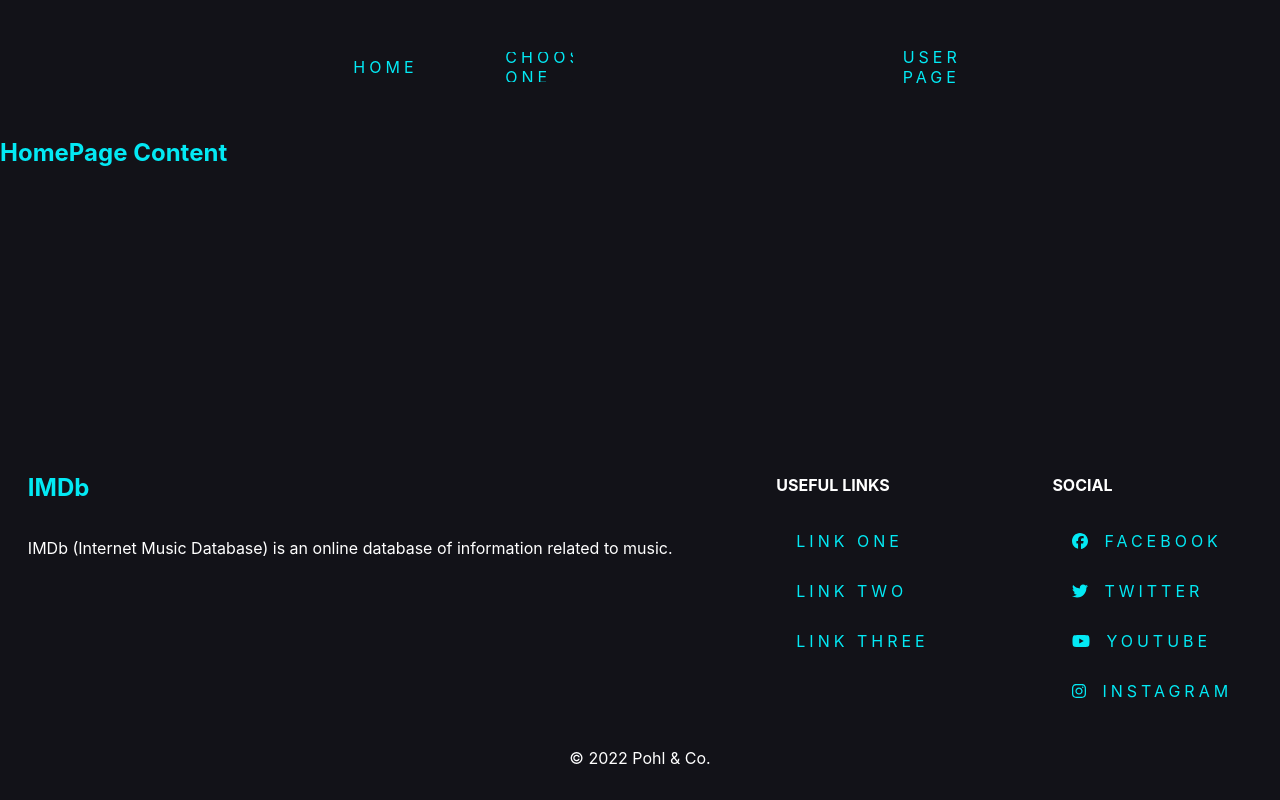
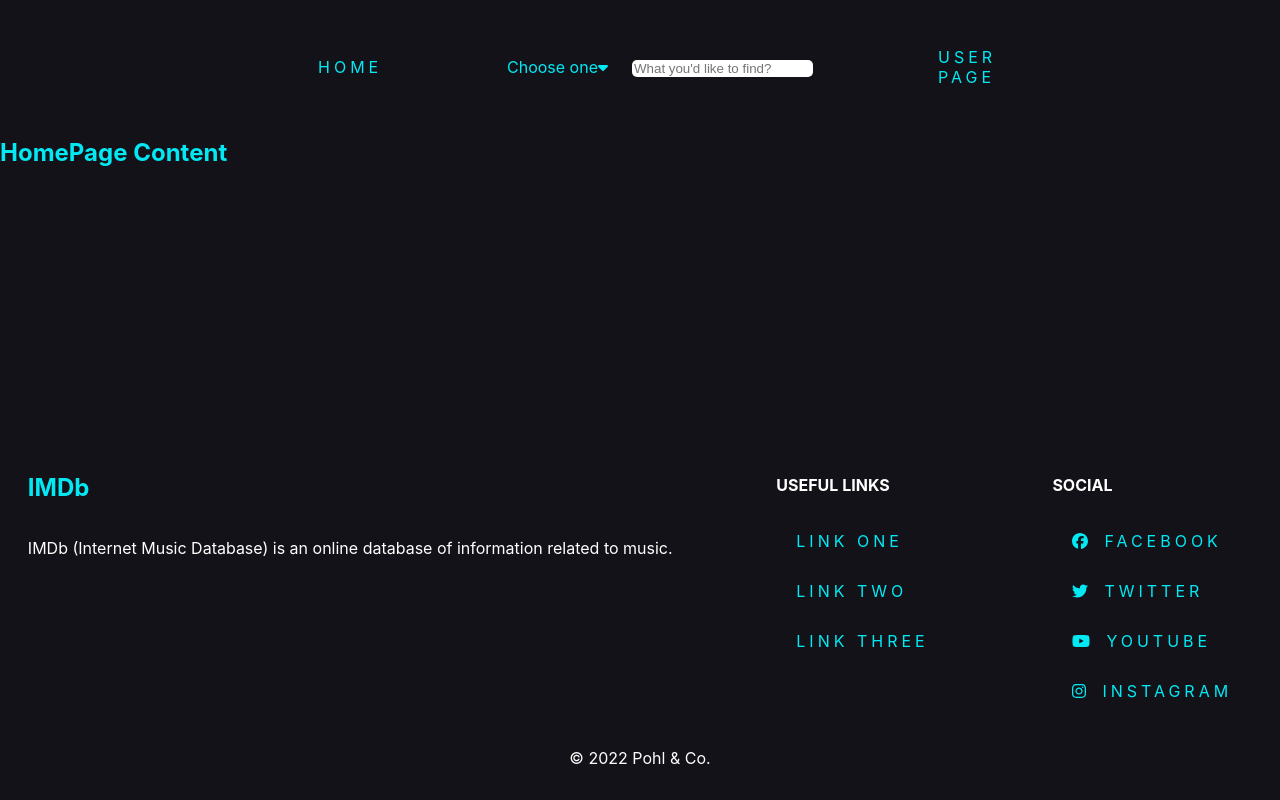
Before and after one commit to CodecoolGlobal/el-proyecte-grande-sprint-1-java-csnelly90, a React (Create React App) app in the folder frontend/: page / in a window 1280 px wide. Built offline with nearby package versions, Linux system fonts and the light colour scheme.

Commit message:
add navbar js to render navbar

```diff
--- a/frontend/src/components/Navbar.js
+++ b/frontend/src/components/Navbar.js
@@ -9,9 +9,9 @@ function Navbar() {
             <ul>
                 <div id="home-and-search-holder">
                     <li><Link to="/">Home</Link></li>
-                    <li>
-                        <SearchBar />
-                    </li>
+                </div>
+                <div id="search-holder">
+                    <SearchBar />
                 </div>
                 <div id="user-link-holder">
                     <li><Link to="user">User page</Link></li>
```
